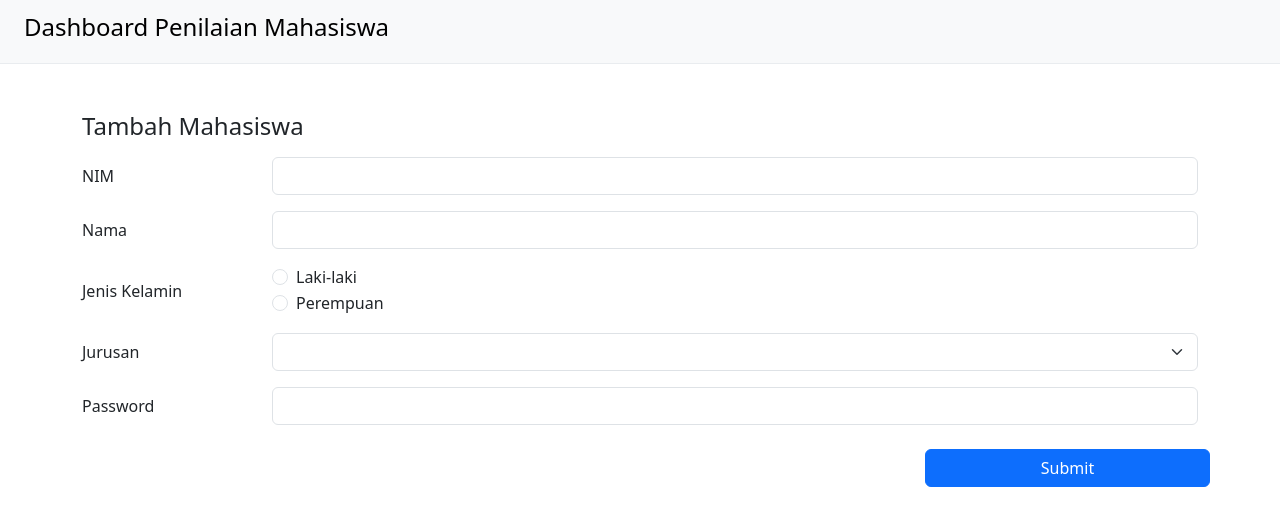
After one commit to flammadc/CRUD_Penilaian, a PHP site: page /edit.php?nim=1 in a window 1280 px wide. The commit adds this page. Shown: the top 526 px of the page. Run offline with PHP 8.4, Linux system fonts and the light colour scheme; data that the repository does not hold is empty.

Commit message:
crud awal

```diff
--- /dev/null
+++ b/edit.php
@@ -0,0 +1,121 @@
+<?php
+include "koneksi.php";
+$getNIM = $_GET['nim'];
+$editMhs = "SELECT * FROM mahasiswa WHERE nim = '$getNIM'";
+$resultMhs = mysqli_query($conn, $editMhs);
+$dataMhs = mysqli_fetch_array($resultMhs);
+if (!isset($_POST['submit'])) {
+
+?>
+
+    <!DOCTYPE html>
+    <html lang="en">
+
+    <head>
+        <meta charset="UTF-8">
+        <meta name="viewport" content="width=device-width, initial-scale=1.0">
+        <title>Document</title>
+
+        <link href="https://cdn.jsdelivr.net/npm/bootstrap@5.3.3/dist/css/bootstrap.min.css" rel="stylesheet" integrity="sha384-QWTKZyjpPEjISv5WaRU9OFeRpok6YctnYmDr5pNlyT2bRjXh0JMhjY6hW+ALEwIH" crossorigin="anonymous">
+        <script src="https://cdn.jsdelivr.net/npm/bootstrap@5.3.3/dist/js/bootstrap.bundle.min.js" integrity="sha384-YvpcrYf0tY3lHB60NNkmXc5s9fDVZLESaAA55NDzOxhy9GkcIdslK1eN7N6jIeHz" crossorigin="anonymous"></script>
+    </head>
+
+    <body>
+        <nav class="navbar bg-body-tertiary border-bottom border-light-subtle">
+            <div class="container-fluid px-4">
+                <a class="navbar-brand" href="index.php">
+                    <h4>
+                        Dashboard Penilaian Mahasiswa
+                    </h4>
+                </a>
+
+
+            </div>
+        </nav>
+
+        <div class="container ">
+            <form class="mt-5 " enctype="multipart/form-data" method="post">
+                <h4 class="mb-3">Tambah Mahasiswa</h4>
+                <div class="mb-3 row align-items-center">
+                    <label for="nim" class="col-sm-2 col-form-label">NIM</label>
+                    <div class="col-sm-10">
+                        <input type="text" name="nim" class="form-control" id="nim" readonly value="<?php echo $dataMhs[0] ?>">
+                    </div>
+                </div>
+                <div class="mb-3 row align-items-center">
+                    <label for="nama" class="col-sm-2 col-form-label">Nama</label>
+                    <div class="col-sm-10">
+                        <input type="text" name="nama" class="form-control" id="nama" value="<?php echo $dataMhs[1] ?>">
+                    </div>
+                </div>
+                <div class="mb-3 row align-items-center">
+                    <label for="jk" class="col-sm-2 col-form-label">Jenis Kelamin</label>
+                    <div class="col-sm-10">
+                        <div class="form-check">
+                            <input class="form-check-input" type="radio" name="jk" id="lk" value="Laki-laki" <?= ($dataMhs[2] == 'Laki-laki') ? 'checked' : ''; ?>>
+                            <label class="form-check-label" for="lk">
+                                Laki-laki
+                            </label>
+                        </div>
+                        <div class="form-check">
+                            <input class="form-check-input" type="radio" name="jk" id="pr" value="Perempuan" <?= ($dataMhs[2] == 'Perempuan') ? 'checked' : ''; ?>>
+                            <label class="form-check-label" for="pr">
+                                Perempuan
+                            </label>
+                        </div>
+                    </div>
+
+                </div>
+                <div class="mb-3 row align-items-center">
+                    <label for="jurusan" class="col-sm-2 col-form-label">Jurusan</label>
+                    <div class="col-sm-10">
+                        <select class="form-select" id="jurusan" name="jurusan" aria-label="Default select example">
+                            <option class="bg-secondary text-white" value="<?php echo $dataMhs[3] ?>"><?php echo $dataMhs[3] ?></option>
+                            <option value="Sistem Informasi">Sistem Informasi</option>
+                            <option value="Teknik Informatika">Teknik Informatika</option>
+                            <option value="Hubungan Internasional">Hubungan Internasional</option>
+                            <option value="Ilmu Komunikasi">Ilmu Komunikasi</option>
+                            <option value="Ilmu Hukum">Ilmu Hukum</option>
+                        </select>
+                    </div>
+                </div>
+                <div class="mb-3 row align-items-center">
+                    <label for="password" class="col-sm-2 col-form-label">Password</label>
+                    <div class="col-sm-10">
+                        <input type="password" name="password" class="form-control" id="password" value="<?php echo $dataMhs[4] ?>">
+                    </div>
+                </div>
+                <div class="row justify-items-right mt-4">
+                    <div class="col-sm-9"></div>
+                    <button name="submit" type="submit" class="btn btn-primary col-sm-3 ">Submit</button>
+                </div>
+            </form>
+        <?php
+    } else {
+        $nim = $_POST["nim"];
+        $nama = $_POST["nama"];
+        $jk = $_POST["jk"];
+        $jurusan = $_POST["jurusan"];
+        $password = md5($_POST["password"]);
+
+        $updateMhs = "UPDATE mahasiswa SET nama='$nama',jk='$jk',jurusan='$jurusan',password='$password' WHERE nim='$nim'";
+        $queryMhs = mysqli_query($conn, $updateMhs);
+        if ($queryMhs) {
+            echo "<script>
+            alert('Data Berhasil Diupdate!')
+            window.location = 'index.php'
+        </script>";
+        } else {
+            echo "<script>
+            alert('Data Gagal Diupdate!')
+            window.location = 'index.php'
+        </script>";
+        }
+    }
+        ?>
+
+
+        </div>
+    </body>
+
+    </html>
--- /dev/null
+++ b/koneksi.php
@@ -0,0 +1,7 @@
+<?php
+$host = "localhost";
+$username = "root";
+$password = "";
+$database = "nilaionline";
+
+$conn = mysqli_connect($host, $username, $password, $database) or die("Koneksi gagal!");
```
Also changed, not shown: add.php (added, +117 -0 lines), delete.php (added, +17 -0 lines), index.php (+36 -13 lines).
